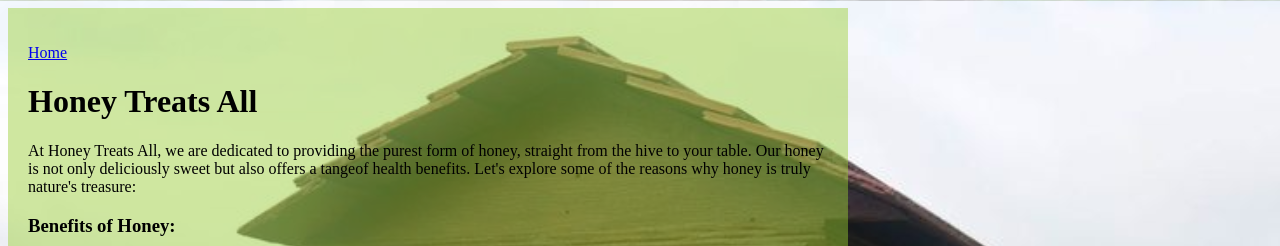
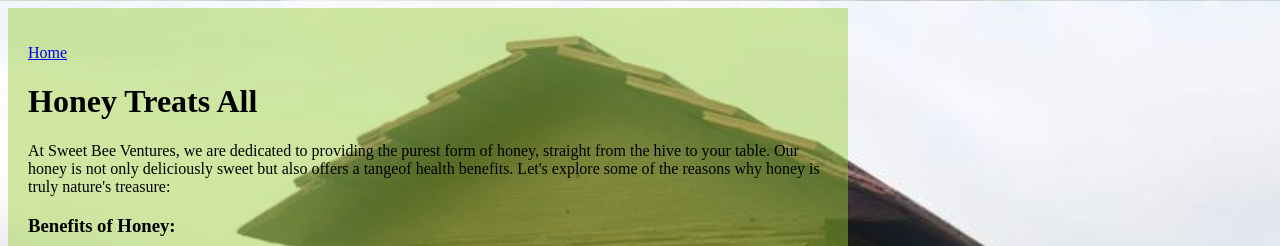
Before and after one commit to KazeYuza/SweetBeeVentures, a plain HTML site: page BusinessInfo.html in a window 1280 px wide. Shown: the top 246 px of the page. Drawn offline with Linux system fonts and the light colour scheme.

Commit message:
Add files via upload

```diff
--- a/BusinessInfo.html
+++ b/BusinessInfo.html
@@ -15,7 +15,7 @@
 			<p><a href="index.html">Home</a></p>
 			<h1>Honey Treats All</h1>
 			<p>
-				At Honey Treats All, we are dedicated to providing the purest form of honey, straight from the hive to your table. Our honey is not only deliciously sweet but also
+				At Sweet Bee Ventures, we are dedicated to providing the purest form of honey, straight from the hive to your table. Our honey is not only deliciously sweet but also
 				offers a tangeof health benefits. Let's explore some of the reasons why honey is truly nature's treasure:
 			</p>
 			<h3>Benefits of Honey:</h3>
```
